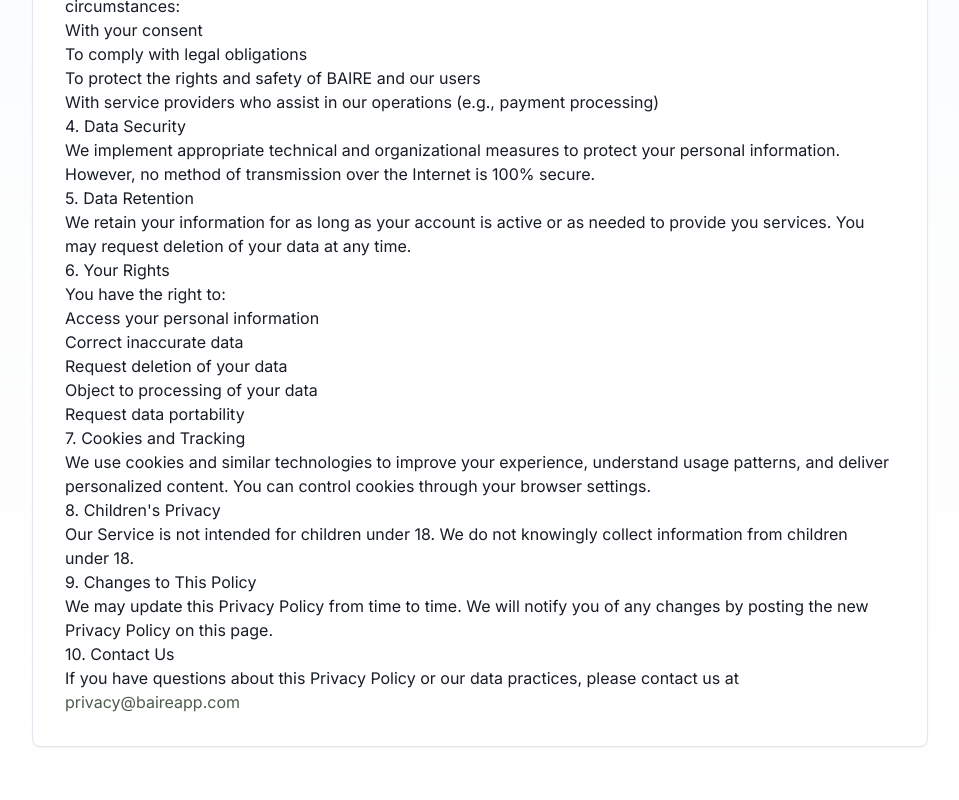
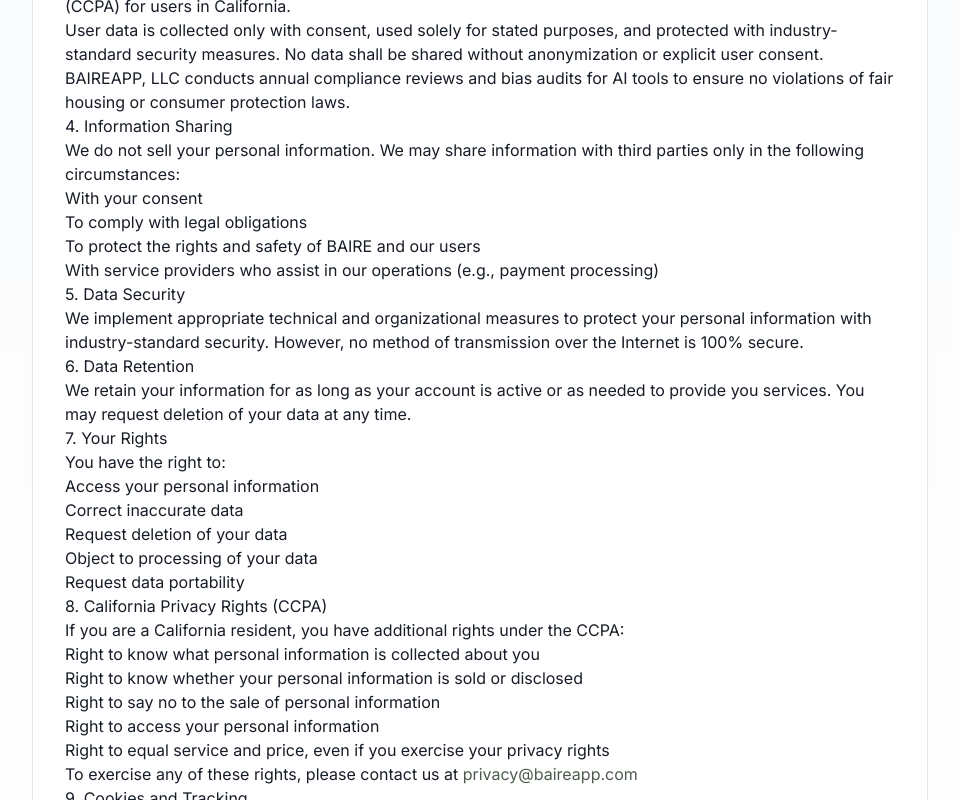
Before and after one commit to geoffbailey114/baireapp, a Next.js app: page /privacy in a window 1280 px wide. Shown: the part 720-1520 px from the top of the page, without its empty margins (160-1119 px from the left). Built offline with nearby package versions, Linux system fonts and the light colour scheme.

Commit message:
Update page.tsx

```diff
--- a/app/privacy/page.tsx
+++ b/app/privacy/page.tsx
@@ -36,7 +36,22 @@ export default function PrivacyPage() {
                 <li>Personalize your experience with BAIRE</li>
               </ul>
 
-              <h2>3. Information Sharing</h2>
+              <h2>3. Data Privacy and Compliance</h2>
+              <p>
+                BAIREAPP, LLC complies with all applicable data privacy laws, including
+                the California Consumer Privacy Act (CCPA) for users in California.
+              </p>
+              <p>
+                User data is collected only with consent, used solely for stated purposes,
+                and protected with industry-standard security measures. No data shall be
+                shared without anonymization or explicit user consent.
+              </p>
+              <p>
+                BAIREAPP, LLC conducts annual compliance reviews and bias audits for AI
+                tools to ensure no violations of fair housing or consumer protection laws.
+              </p>
+
+              <h2>4. Information Sharing</h2>
               <p>
                 We do not sell your personal information. We may share information
                 with third parties only in the following circumstances:
@@ -48,21 +63,21 @@ export default function PrivacyPage() {
                 <li>With service providers who assist in our operations (e.g., payment processing)</li>
               </ul>
 
-              <h2>4. Data Security</h2>
+              <h2>5. Data Security</h2>
               <p>
                 We implement appropriate technical and organizational measures to
-                protect your personal information. However, no method of transmission
-                over the Internet is 100% secure.
+                protect your personal information with industry-standard security.
+                However, no method of transmission over the Internet is 100% secure.
               </p>
 
-              <h2>5. Data Retention</h2>
+              <h2>6. Data Retention</h2>
               <p>
                 We retain your information for as long as your account is active or
                 as needed to provide you services. You may request deletion of your
                 data at any time.
               </p>
 
-              <h2>6. Your Rights</h2>
+              <h2>7. Your Rights</h2>
               <p>You have the right to:</p>
               <ul>
                 <li>Access your personal information</li>
@@ -72,26 +87,42 @@ export default function PrivacyPage() {
                 <li>Request data portability</li>
               </ul>
 
-              <h2>7. Cookies and Tracking</h2>
+              <h2>8. California Privacy Rights (CCPA)</h2>
+              <p>If you are a California resident, you have additional rights under the CCPA:</p>
+              <ul>
+                <li>Right to know what personal information is collected about you</li>
+                <li>Right to know whether your personal information is sold or disclosed</li>
+                <li>Right to say no to the sale of personal information</li>
+                <li>Right to access your personal information</li>
+                <li>Right to equal service and price, even if you exercise your privacy rights</li>
+              </ul>
+              <p>
+                To exercise any of these rights, please contact us at{' '}
+                <a href="mailto:privacy@baireapp.com" className="text-sage-600 hover:text-sage-700">
+                  privacy@baireapp.com
+                </a>
+              </p>
+
+              <h2>9. Cookies and Tracking</h2>
               <p>
                 We use cookies and similar technologies to improve your experience,
                 understand usage patterns, and deliver personalized content. You can
                 control cookies through your browser settings.
               </p>
 
-              <h2>8. Children's Privacy</h2>
+              <h2>10. Children's Privacy</h2>
               <p>
                 Our Service is not intended for children under 18. We do not knowingly
                 collect information from children under 18.
               </p>
 
-              <h2>9. Changes to This Policy</h2>
+              <h2>11. Changes to This Policy</h2>
               <p>
                 We may update this Privacy Policy from time to time. We will notify
                 you of any changes by posting the new Privacy Policy on this page.
               </p>
 
-              <h2>10. Contact Us</h2>
+              <h2>12. Contact Us</h2>
               <p>
                 If you have questions about this Privacy Policy or our data practices,
                 please contact us at{' '}
```
